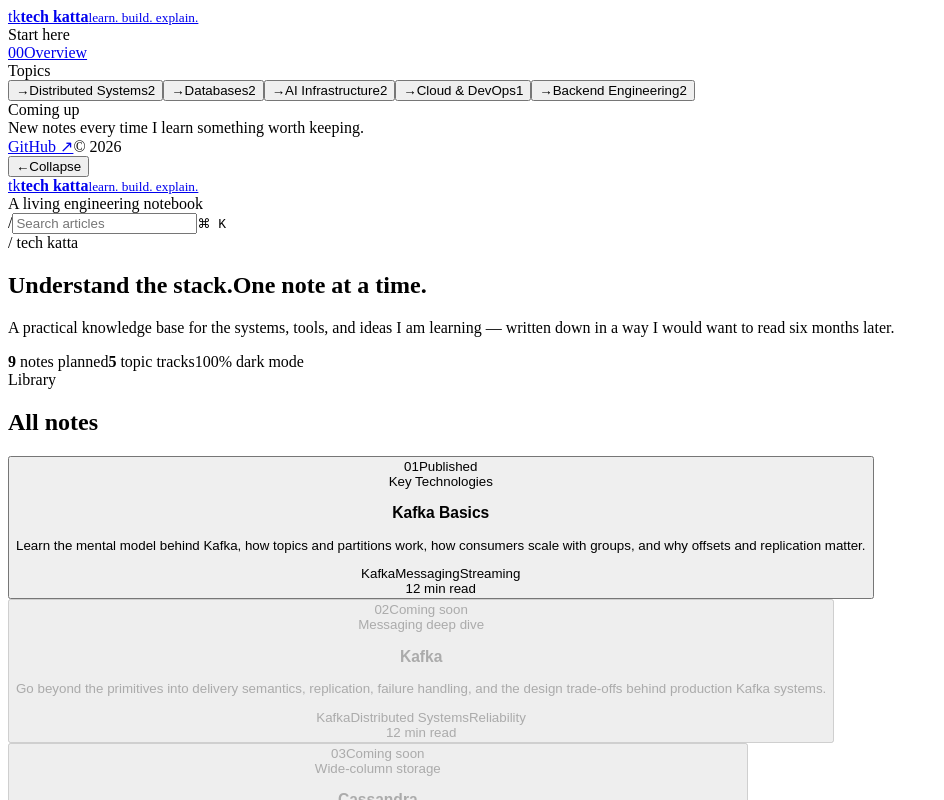
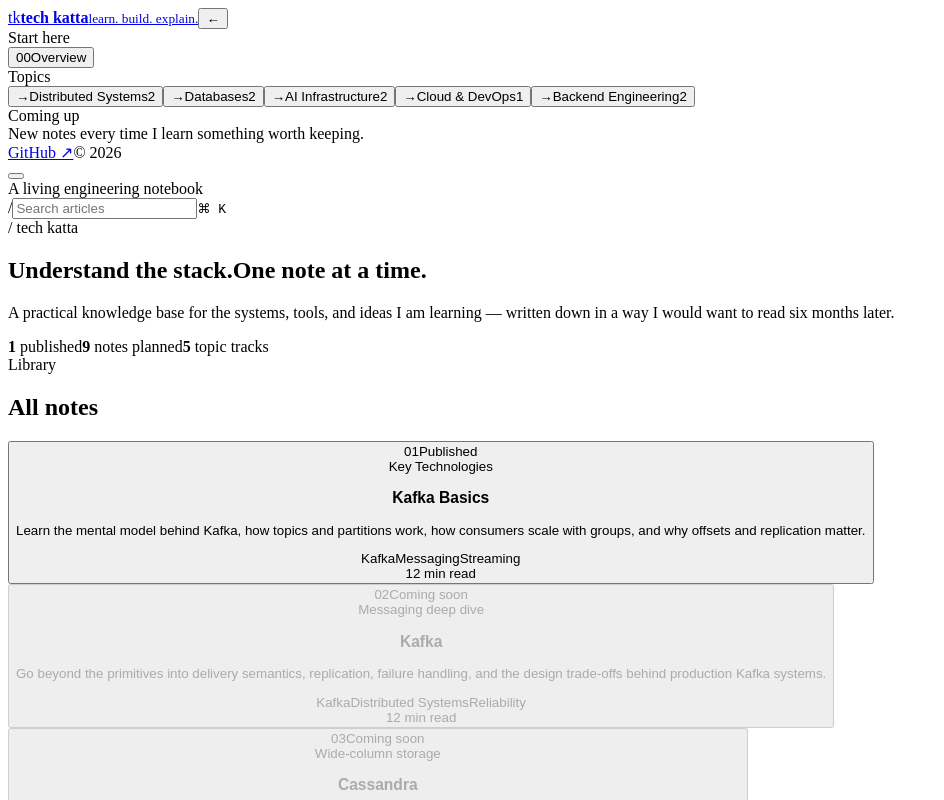
Before and after one commit to yashbhoomkar/tech-katta, a React (Vite) app in the folder frontend/: page / in a window 1280 px wide. Shown: the top 800 px of the page, without its empty margins (0-944 px from the left). Built offline with nearby package versions, Linux system fonts and the light colour scheme; the HTML template or start-up script is replaced by a standard one.

Commit message:
refactor: improve global navigation UX

```diff
--- a/frontend/src/App.jsx
+++ b/frontend/src/App.jsx
@@ -1,4 +1,4 @@
-import React, { useMemo, useState } from 'react';
+import React, { useEffect, useMemo, useRef, useState } from 'react';
 import { NavLink, Route, Routes, useLocation, useNavigate } from 'react-router-dom';
 import { articles, categories } from './data.js';
 import Article from './pages/Article.jsx';
@@ -7,7 +7,7 @@ function Brand() {
   return (
     <NavLink to="/" className="brand" aria-label="Tech Katta home">
       <span className="brand-mark">tk</span>
-      <span>
+      <span className="brand-copy">
         <strong>tech katta</strong>
         <small>learn. build. explain.</small>
       </span>
@@ -15,71 +15,145 @@ function Brand() {
   );
 }
 
-function Sidebar({ activeCategory, onCategoryChange, collapsed, mobileOpen, onClose }) {
+function Sidebar({ activeCategory, onCategoryChange, collapsed, mobileOpen, onClose, onToggle }) {
+  const navigate = useNavigate();
+
+  const selectCategory = (categoryId) => {
+    const next = activeCategory === categoryId ? null : categoryId;
+    onCategoryChange(next);
+    navigate('/');
+    onClose();
+  };
+
+  const goHome = () => {
+    onCategoryChange(null);
+    navigate('/');
+    onClose();
+  };
+
   return (
     <>
-      <aside className={'sidebar ' + (collapsed ? 'sidebar-collapsed' : '') + (mobileOpen ? ' sidebar-mobile-open' : '')}>
+      <aside className={'sidebar' + (collapsed ? ' sidebar-collapsed' : '') + (mobileOpen ? ' sidebar-mobile-open' : '')}>
         <div className="sidebar-inner">
+          <div className="sidebar-head">
             <Brand />
+            <button
+              className="sidebar-collapse"
+              type="button"
+              onClick={onToggle}
+              aria-label={collapsed ? 'Expand sidebar' : 'Collapse sidebar'}
+              title={collapsed ? 'Expand sidebar' : 'Collapse sidebar'}
+            >
+              {collapsed ? '→' : '←'}
+            </button>
+          </div>
+
+          <nav className="sidebar-nav" aria-label="Primary navigation">
             <div className="side-section">
               <div className="side-label">Start here</div>
-          <NavLink to="/" end className={({ isActive }) => 'side-link ' + (isActive ? 'active' : '')}>
+              <button
+                className={'side-link ' + (!activeCategory ? 'active' : '')}
+                type="button"
+                onClick={goHome}
+              >
                 <span className="side-index">00</span>
                 <span className="side-link-label">Overview</span>
-          </NavLink>
+              </button>
             </div>
+
             <div className="side-section">
               <div className="side-label">Topics</div>
               {categories.map((category) => (
                 <button
                   key={category.id}
-              className={'side-link side-button ' + (activeCategory === category.id ? 'active' : '')}
-              onClick={() => {
-                onCategoryChange(activeCategory === category.id ? null : category.id);
-                onClose();
-              }}
+                  className={'side-link ' + (activeCategory === category.id ? 'active' : '')}
+                  type="button"
+                  onClick={() => selectCategory(category.id)}
                   aria-pressed={activeCategory === category.id}
+                  title={collapsed ? category.label : undefined}
                 >
                   <span className="side-index">→</span>
-              <span>{category.label}</span>
+                  <span className="side-link-label">{category.label}</span>
                   <span className="side-count">{category.count}</span>
                 </button>
               ))}
             </div>
-        <div className="side-section">
+
+            <div className="side-section side-coming-up">
               <div className="side-label">Coming up</div>
-          <div className="side-note"><span className="pulse-dot" />New notes every time I learn something worth keeping.</div>
+              <div className="side-note">
+                <span className="pulse-dot" />
+                <span className="side-note-copy">New notes every time I learn something worth keeping.</span>
               </div>
+            </div>
+          </nav>
+
           <div className="sidebar-footer">
             <a href="https://github.com/yashbhoomkar/tech-katta" target="_blank" rel="noreferrer">GitHub ↗</a>
             <span>© 2026</span>
           </div>
         </div>
       </aside>
-      {mobileOpen && <button className="sidebar-overlay" type="button" aria-label="Close sidebar" onClick={onClose} />}
+      {mobileOpen && (
+        <button
+          className="sidebar-overlay"
+          type="button"
+          aria-label="Close navigation"
+          onClick={onClose}
+        />
+      )}
     </>
   );
 }
 
-function Header({ query, onQueryChange, sidebarCollapsed, onToggleSidebar }) {
+function Header({ query, onQueryChange, onToggleMobileSidebar, isArticle, collapsed }) {
+  const searchRef = useRef(null);
+
+  useEffect(() => {
+    const onKeyDown = (event) => {
+      if ((event.metaKey || event.ctrlKey) && event.key.toLowerCase() === 'k') {
+        event.preventDefault();
+        searchRef.current?.focus();
+      }
+    };
+    window.addEventListener('keydown', onKeyDown);
+    return () => window.removeEventListener('keydown', onKeyDown);
+  }, []);
+
   return (
     <header className="topbar">
       <button
-        className="sidebar-toggle"
+        className="mobile-menu-button"
         type="button"
-        onClick={onToggleSidebar}
-        aria-label={sidebarCollapsed ? 'Open sidebar' : 'Collapse sidebar'}
-        aria-expanded={!sidebarCollapsed}
-        title={sidebarCollapsed ? 'Open sidebar' : 'Collapse sidebar'}
+        onClick={onToggleMobileSidebar}
+        aria-label="Open navigation"
       >
-        <span className="sidebar-toggle-icon">{sidebarCollapsed ? '→' : '←'}</span>
-        <span className="sidebar-toggle-label">{sidebarCollapsed ? 'Menu' : 'Collapse'}</span>
+        <span />
+        <span />
+        <span />
       </button>
-      <div className="mobile-brand"><Brand /></div>
-      <div className="topbar-copy"><span className="eyebrow">A living engineering notebook</span></div>
+
+      <div className="topbar-context">
+        {isArticle ? (
+          <>
+            <span>Key Technologies</span>
+            <span className="context-separator">/</span>
+            <strong>Kafka Basics</strong>
+          </>
+        ) : (
+          <span>A living engineering notebook</span>
+        )}
+      </div>
+
       <label className="search-box">
-        <span>/</span>
-        <input value={query} onChange={(event) => onQueryChange(event.target.value)} placeholder="Search articles" aria-label="Search articles" />
+        <span className="search-prefix">/</span>
+        <input
+          ref={searchRef}
+          value={query}
+          onChange={(event) => onQueryChange(event.target.value)}
+          placeholder="Search articles"
+          aria-label="Search articles"
+        />
         <kbd>⌘ K</kbd>
       </label>
     </header>
@@ -88,12 +162,15 @@ function Header({ query, onQueryChange, sidebarCollapsed, onToggleSidebar }) {
 
 function Home({ query, activeCategory, onCategoryChange }) {
   const navigate = useNavigate();
+
   const visibleArticles = useMemo(() => {
     const normalized = query.trim().toLowerCase();
     return articles.filter((article) => {
       const categoryMatch = !activeCategory || article.category === activeCategory;
       if (!normalized) return categoryMatch;
-      const haystack = [article.title, article.eyebrow, article.description, ...article.tags].join(' ').toLowerCase();
+      const haystack = [article.title, article.eyebrow, article.description, ...article.tags]
+        .join(' ')
+        .toLowerCase();
       return categoryMatch && haystack.includes(normalized);
     });
   }, [query, activeCategory]);
@@ -103,11 +180,14 @@ function Home({ query, activeCategory, onCategoryChange }) {
       <section className="hero">
         <div className="hero-kicker">/ tech katta</div>
         <h1>Understand the stack.<span>One note at a time.</span></h1>
-        <p>A practical knowledge base for the systems, tools, and ideas I am learning — written down in a way I would want to read six months later.</p>
+        <p>
+          A practical knowledge base for the systems, tools, and ideas I am learning —
+          written down in a way I would want to read six months later.
+        </p>
         <div className="hero-meta">
+          <span><b>{articles.filter((article) => article.status === 'published').length}</b> published</span>
           <span><b>{articles.length}</b> notes planned</span>
           <span><b>{categories.length}</b> topic tracks</span>
-          <span>100% dark mode</span>
         </div>
       </section>
 
@@ -116,7 +196,11 @@ function Home({ query, activeCategory, onCategoryChange }) {
           <span className="eyebrow">Library</span>
           <h2>{activeCategory ? categories.find((c) => c.id === activeCategory)?.label : 'All notes'}</h2>
         </div>
-        {activeCategory && <button className="clear-filter" onClick={() => onCategoryChange(null)}>Clear filter ×</button>}
+        {activeCategory && (
+          <button className="clear-filter" onClick={() => onCategoryChange(null)} type="button">
+            Clear filter ×
+          </button>
+        )}
       </div>
 
       <section className="article-grid">
@@ -124,12 +208,15 @@ function Home({ query, activeCategory, onCategoryChange }) {
           <button
             className={'article-card ' + (article.status === 'soon' ? 'is-soon' : '')}
             key={article.slug}
+            type="button"
             onClick={() => article.status === 'published' && navigate('/learn/' + article.slug)}
             disabled={article.status === 'soon'}
           >
             <div className="card-topline">
               <span>{String(index + 1).padStart(2, '0')}</span>
-              <span className={article.status === 'published' ? 'status-live' : 'status-soon'}>{article.status === 'published' ? 'Published' : 'Coming soon'}</span>
+              <span className={article.status === 'published' ? 'status-live' : 'status-soon'}>
+                {article.status === 'published' ? 'Published' : 'Coming soon'}
+              </span>
             </div>
             <div className="card-body">
               <span className="card-eyebrow">{article.eyebrow}</span>
@@ -137,14 +224,20 @@ function Home({ query, activeCategory, onCategoryChange }) {
               <p>{article.description}</p>
             </div>
             <div className="card-footer">
-              <div className="tag-row">{article.tags.slice(0, 3).map((tag) => <span key={tag}>{tag}</span>)}</div>
+              <div className="tag-row">
+                {article.tags.slice(0, 3).map((tag) => <span key={tag}>{tag}</span>)}
+              </div>
               <span>{article.readTime}</span>
             </div>
           </button>
         ))}
       </section>
 
-      {visibleArticles.length === 0 && <div className="empty-state">Nothing matched “{query}”. Try a different concept or clear the topic filter.</div>}
+      {visibleArticles.length === 0 && (
+        <div className="empty-state">
+          Nothing matched “{query}”. Try a different concept or clear the topic filter.
+        </div>
+      )}
     </main>
   );
 }
@@ -157,32 +250,36 @@ function App() {
   const [mobileSidebarOpen, setMobileSidebarOpen] = useState(false);
   const isArticle = location.pathname.startsWith('/learn/');
 
-  const handleSidebarToggle = () => {
-    if (window.matchMedia('(max-width: 980px)').matches) {
-      setMobileSidebarOpen((open) => !open);
-      return;
-    }
-    setSidebarCollapsed((collapsed) => !collapsed);
-  };
-
   return (
-    <div className={'app-frame ' + (sidebarCollapsed ? 'sidebar-layout-collapsed' : '')}>
+    <div className={'app-frame' + (sidebarCollapsed ? ' sidebar-layout-collapsed' : '')}>
       <Sidebar
         activeCategory={activeCategory}
         onCategoryChange={setActiveCategory}
         collapsed={sidebarCollapsed}
         mobileOpen={mobileSidebarOpen}
         onClose={() => setMobileSidebarOpen(false)}
+        onToggle={() => setSidebarCollapsed((value) => !value)}
       />
+
       <div className={isArticle ? 'content-article' : 'content-area'}>
         <Header
           query={query}
           onQueryChange={setQuery}
-          sidebarCollapsed={sidebarCollapsed}
-          onToggleSidebar={handleSidebarToggle}
+          onToggleMobileSidebar={() => setMobileSidebarOpen(true)}
+          isArticle={isArticle}
+          collapsed={sidebarCollapsed}
         />
         <Routes>
-          <Route path="/" element={<Home query={query} activeCategory={activeCategory} onCategoryChange={setActiveCategory} />} />
+          <Route
+            path="/"
+            element={
+              <Home
+                query={query}
+                activeCategory={activeCategory}
+                onCategoryChange={setActiveCategory}
+              />
+            }
+          />
           <Route path="/learn/:slug" element={<Article />} />
         </Routes>
       </div>
```
Lines whose indentation alone changed are shown as unchanged.
